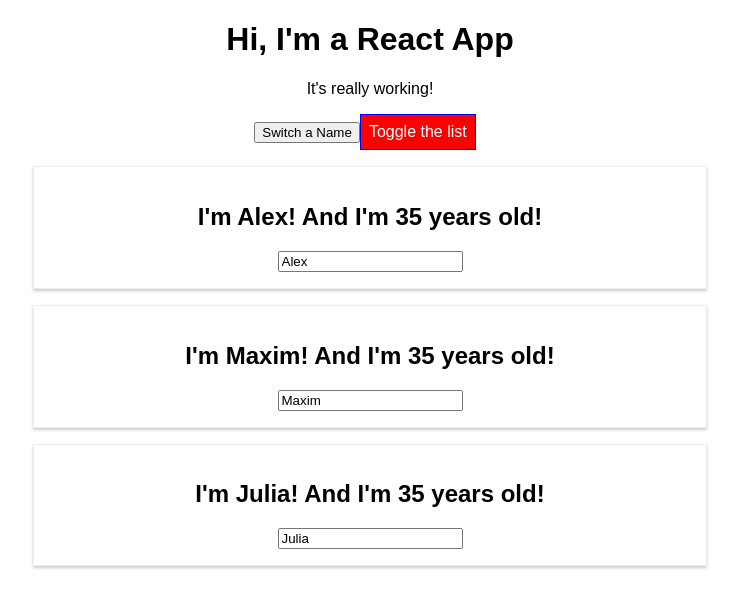
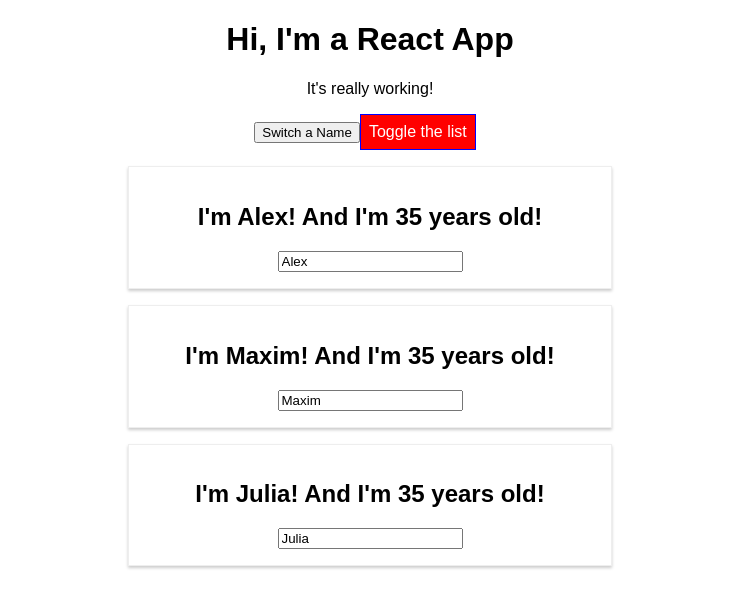
Before and after one commit to cigna2020/react_practice_max_schwarz, a React (Create React App) app in the folder react-guide/: page / in a window 1280 px wide. Both pictures are taken after a click on the button "Toggle the list". Shown: the top 608 px of the page, without its empty margins (270-1009 px from the left). Built offline with nearby package versions, Linux system fonts and the light colour scheme.

Commit message:
Add a media rule using StyleRoot (Radium)

```diff
--- a/react-guide/src/App.js
+++ b/react-guide/src/App.js
@@ -1,5 +1,5 @@
 import React, {Component} from 'react';
-import Radium from 'radium';
+import Radium, {StyleRoot} from 'radium';
 import './App.css';
 import Person from './Person/Person.js'
 
@@ -70,7 +70,7 @@
             cursor: 'pointer',
             marginRight: '10px',
             ':hover': {
-                backgroundColor: 'lightgreen',
+                backgroundColor: '#8cd85c',
                 color: 'black',
                 fontWeight: 'bold',
             }
@@ -113,6 +113,7 @@
 
 
         return (
+            <StyleRoot>
                 <div className="App" >
                     <h1>Hi, I'm a React App</h1>
                     <p className={classes.join(' ')}>It's really working!</p>
@@ -125,6 +126,7 @@
                     </div>
                     {personsList}
                 </div>
+            </StyleRoot>
         )
     }
     // return (
--- a/react-guide/src/Person/Person.js
+++ b/react-guide/src/Person/Person.js
@@ -1,9 +1,16 @@
 import React from 'react';
+import Radium from 'radium';
 import './Person.css'
 
 const person = (props) => {
+    const style = {
+        '@media (min-width: 500px)': {
+            width: '450px'
+        }
+    };
+
     return (
-        <div className="Person">
+        <div className="Person" style={style}>
             <h2 onClick={props.clickH2}>I'm {props.name}! And I'm {props.age} years old!</h2>
             <p>{props.children}</p>
             <input type="text" onChange={props.changeInput} value={props.name} />
@@ -11,4 +18,4 @@
     );
 };
 
-export default person;
+export default Radium(person);
```
Lines whose indentation alone changed are shown as unchanged.
